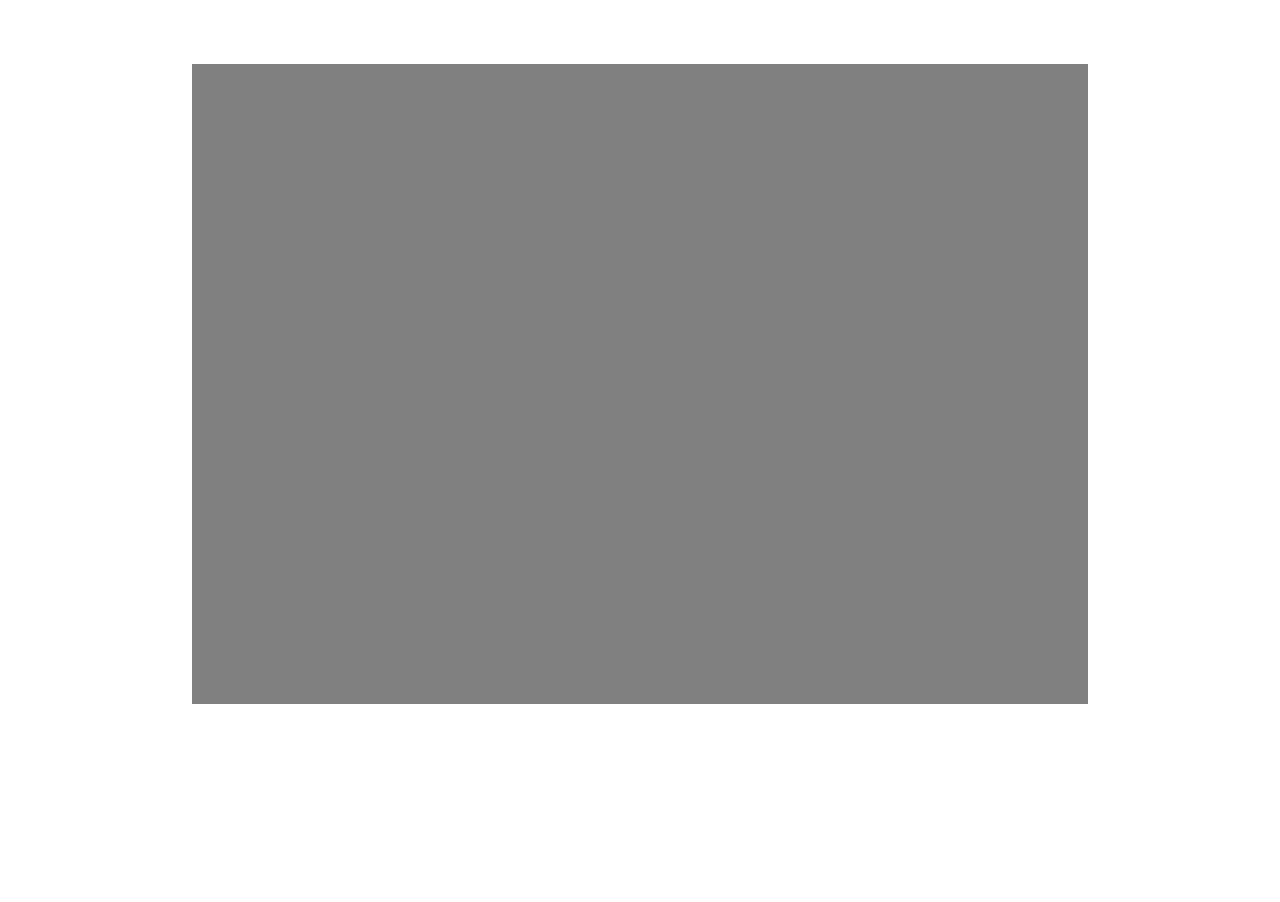
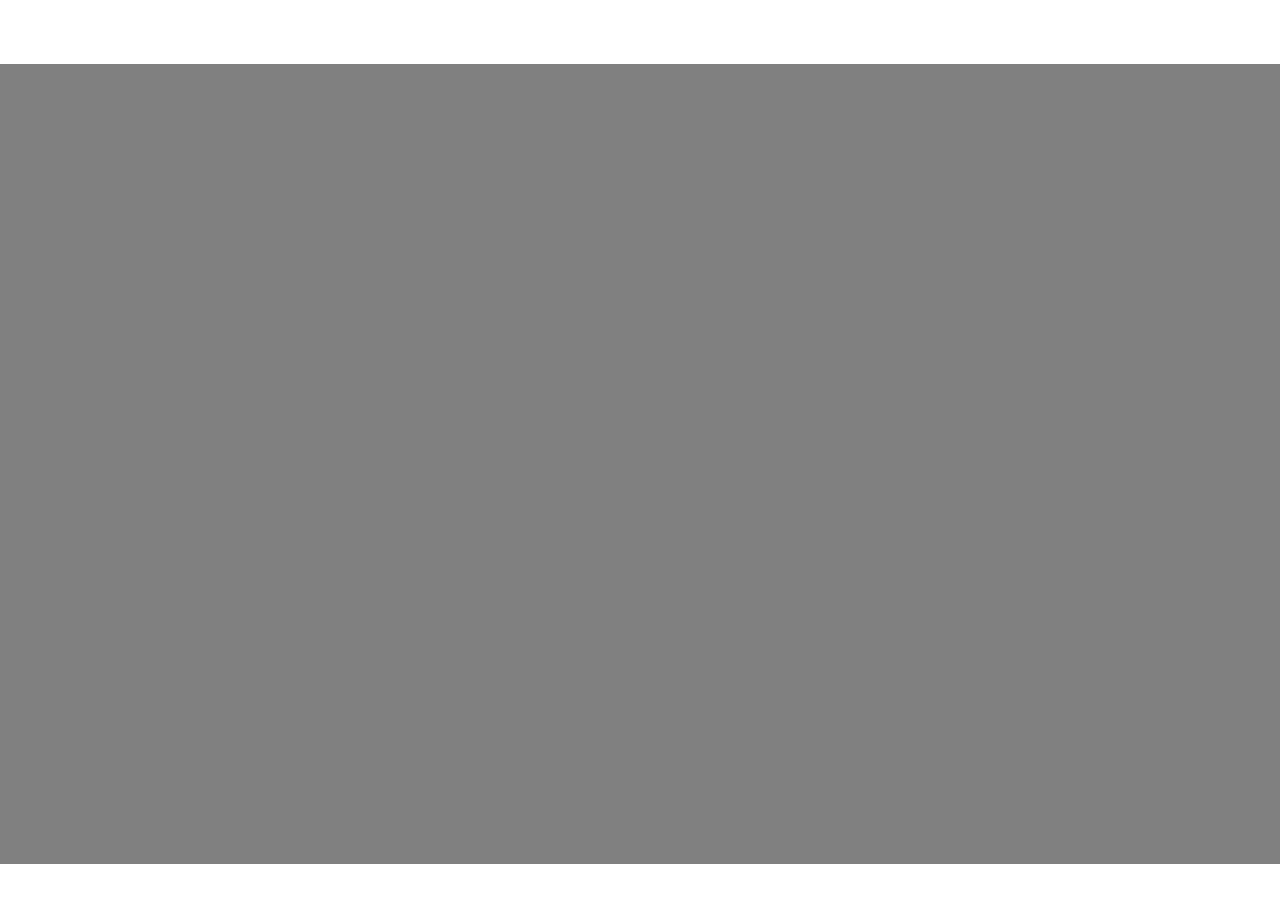
Before and after one commit to ayindesadiq01/map, a plain HTML site: page index.html in a window 1280 px wide. Before the commit the page ends 800 px from the top, so only its background shows below. Drawn offline with nearby package versions, Linux system fonts and the light colour scheme.

Commit message:
style changes

```diff
--- a/style.css
+++ b/style.css
@@ -10,8 +10,8 @@ body {
 }
 
 #mapLocation {
- width: 70%;
- height: 80vh;
+ width: 100%;
+ height: 100vh;
  display: flex;
  justify-content: center;
  align-items: center;
```
